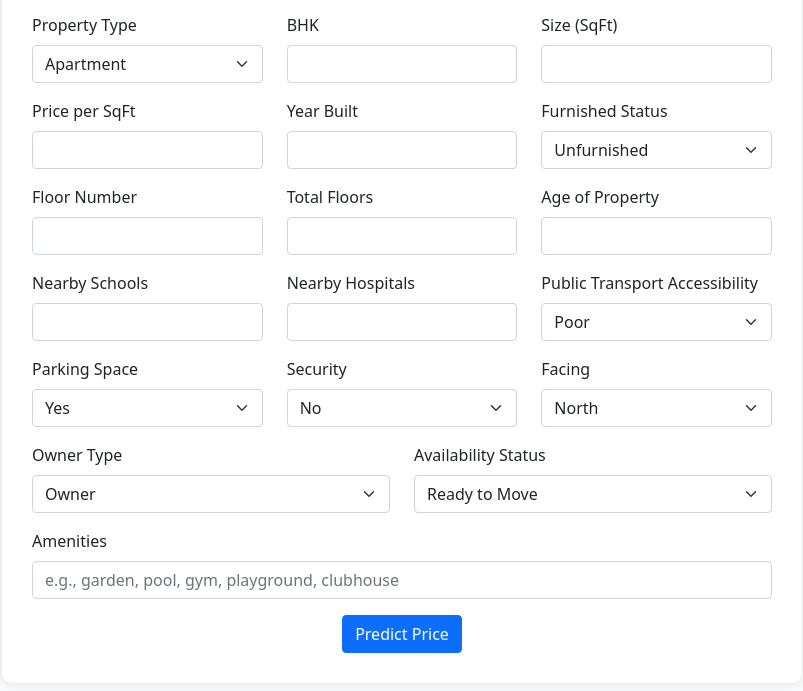
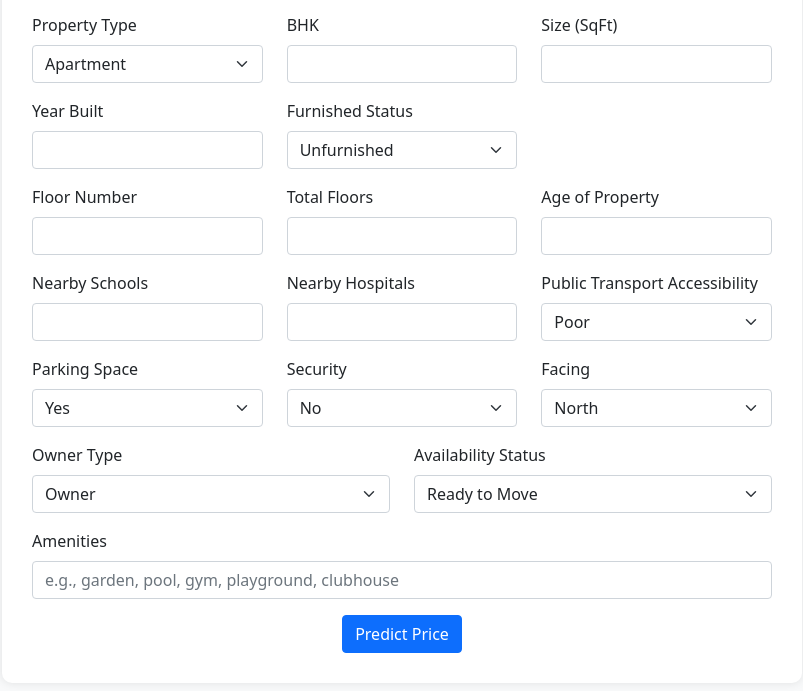
Before and after one commit to izaanz/ML-Indian-House-Prediction, a plain HTML site: page templates/index.html in a window 1280 px wide. Shown: the part 185-876 px from the top of the page, without its empty margins (238-1041 px from the left). Drawn offline with nearby package versions, Linux system fonts and the light colour scheme.

Commit message:
Update index.html

```diff
--- a/templates/index.html
+++ b/templates/index.html
@@ -62,10 +62,6 @@
                 </div>
 
                 <div class="row">
-                    <div class="col-md-4 mb-3">
-                        <label for="price_per_sqft" class="form-label">Price per SqFt</label>
-                        <input type="number" step="0.01" class="form-control" id="price_per_sqft" name="Price_per_SqFt" required>
-                    </div>
                     <div class="col-md-4 mb-3">
                         <label for="year_built" class="form-label">Year Built</label>
                         <input type="number" class="form-control" id="year_built" name="Year_Built" required>
```
